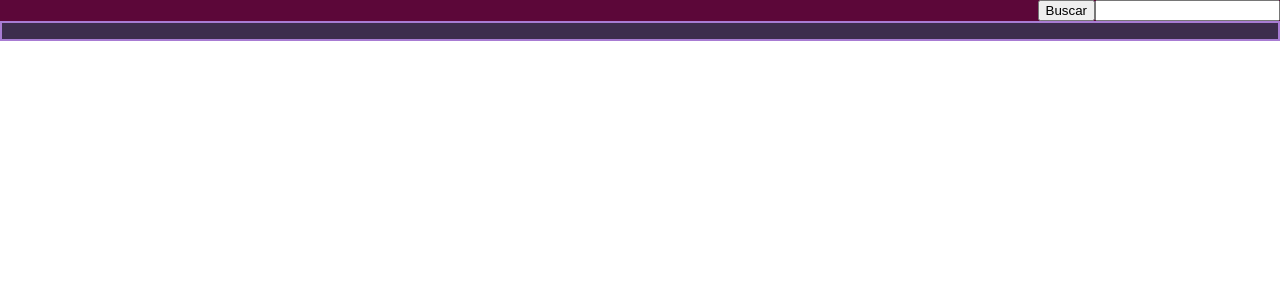
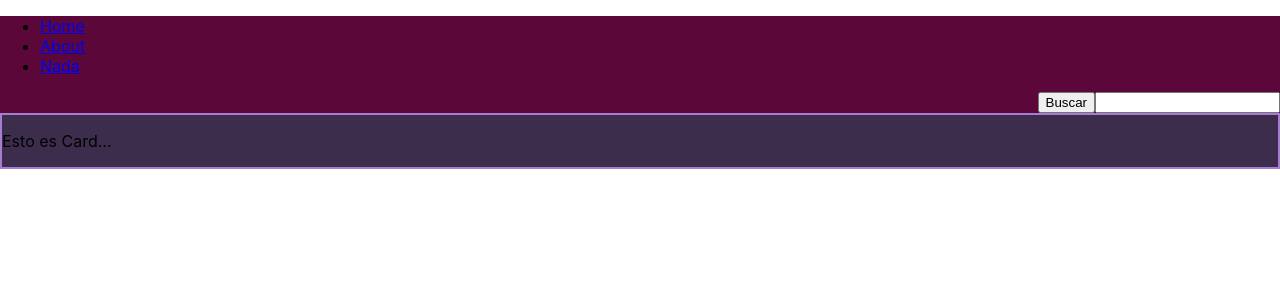
Before and after one commit to Lautaro261/rick-and-morty-2, a React (Create React App) app: page /home in a window 1280 px wide. Shown: the top 300 px of the page. Built offline with nearby package versions, Linux system fonts and the light colour scheme.

Commit message:
nuevas ruta /about, /detail:id con sus componentes. sin css

```diff
--- a/package.json
+++ b/package.json
@@ -6,6 +6,7 @@
     "@testing-library/jest-dom": "^5.16.5",
     "@testing-library/react": "^13.4.0",
     "@testing-library/user-event": "^13.5.0",
+    "axios": "^1.3.4",
     "react": "^18.2.0",
     "react-dom": "^18.2.0",
     "react-redux": "^8.0.5",
--- a/src/App.js
+++ b/src/App.js
@@ -3,6 +3,8 @@ import { Route } from "react-router-dom";
 import style from "./App.module.css";
 import Cards from "./components/Cards/Cards.jsx"
 import NavBar from "./components/NavBar/NavBar.jsx"
+import About from "./components/About/About.jsx"
+import Detail from "./components/Detail/Detail.jsx";
 
 function App() {
 // crea un estado para guardar
@@ -10,12 +12,18 @@ const [characters, setCharacters] = useState([])
 
 // funcion que agrega personajes
 
-function onSearch(character){
-  console.log('me hiciste click')
-  fetch(`https://rickandmortyapi.com/api/character/${character}`)
-  .then((response)=>response.json())
+ function onSearch(id){
+
+/*   if(characters.find((char)=> char.id === id)){
+    return alert('Personaje repetido')
+  } */
+
+
+
+  fetch(`https://rickandmortyapi.com/api/character/${id}`)
+  .then((response)=> {return response.json()})
   .then((data)=>{
-    if(data){
+    if(data.name){
       setCharacters((oldChar)=>[...oldChar, data])
     }else{
       window.alert('No hay personaje con ese ID (app.js)')
@@ -23,6 +31,7 @@ function onSearch(character){
 
   })
 }
+
 
 // funcion que elimina personaje por su id
 
@@ -37,11 +46,19 @@ function onClose(id){
   return (
     <div className={style.App}>
       <Route path='/' >
-      <NavBar onSearch={onSearch}/>
-    </Route>
+       <NavBar onSearch={onSearch}/>
+      </Route>
 
     <Route path='/home'>
       <Cards characters={characters} onClose={onClose}/>
+    </Route>
+
+    <Route path='/about'>
+      <About/>
+    </Route>
+
+    <Route  path='/detail/:id'>
+      <Detail/>
     </Route>
 
 
--- /dev/null
+++ b/src/components/About/About.jsx
@@ -0,0 +1,8 @@
+export default function About(){
+
+    return (
+        <div>
+            <p>Esto es about</p>
+        </div>
+    )
+}
--- a/src/components/Card/Card.jsx
+++ b/src/components/Card/Card.jsx
@@ -1,11 +1,14 @@
 import style from './Card.module.css'
+import {Link} from 'react-router-dom'
 
 export default function Card ({id, name, species, gender,image, onClose}){
 
     return (
         <div className={style.card}>
             <button onClick={()=>onClose(id)} className={style.botonCruz}>X</button>
+            <Link to={`/detail/${id}`}>
             <h2>{name}</h2>
+            </Link>
             <p>species:{species}</p>
             <p>gender: {gender}</p>
             <img src={image} alt='img'/>
--- a/src/components/Cards/Cards.jsx
+++ b/src/components/Cards/Cards.jsx
@@ -6,6 +6,7 @@ export default function Cards ({characters, onClose}){ /* ARRAY [{},{},{}] con o
 
     return (
         <div className={style.cards}>
+            <p>Esto es Card...</p>
             <ul> {
                 characters.map((char,index)=>{
                     return(
--- a/src/components/Detail/Detail.jsx
+++ b/src/components/Detail/Detail.jsx
@@ -0,0 +1,70 @@
+import { useParams } from "react-router-dom"
+import { useEffect, useState } from "react"
+
+
+export default function Detail (){
+const {id} = useParams()
+const [character, setCharacter]= useState({})
+
+useEffect(()=>{
+    fetch(`https://rickandmortyapi.com/api/character/${id}`)
+    .then((response)=>{ return response.json()})
+    .then((char)=>{
+        if(char.name){
+            setCharacter(char)
+        }else{
+            window.alert('No hay personaje con ese id')
+        }
+    })
+    .catch((err)=>{
+        window.alert('No hya personaje con ese id')
+    });
+    return setCharacter({})
+},[id])
+
+/* const {name, status,species,gender,image, origin} = character  */
+    return (
+        <div>
+            {character.name? (
+                    <>
+                    <p>esto es Detail de {id}</p>
+                    <p>name: {character.name}</p>
+                    <p>estado: {character.status}</p>
+                    <p>especie: {character.species}</p>
+                    <p>genero: {character.gender}</p>
+                    <p>origne: {character.origin?.name}</p>
+                    <img src={character.image} alt='img'/>
+                    </>
+                ):(
+                    <h4>Loading...</h4>
+                )
+            }
+
+
+        </div>
+    )
+}
+
+
+/* {
+"id": 80,
+"name": "Creepy Little Girl",
+"status": "Alive",
+"species": "Human",
+"type": "",
+"gender": "Female",
+"origin": {
+"name": "unknown",
+"url": ""
+},
+"location": {
+"name": "Mr. Goldenfold's dream",
+"url": "https://rickandmortyapi.com/api/location/18"
+},
+"image": "https://rickandmortyapi.com/api/character/avatar/80.jpeg",
+"episode": [
+"https://rickandmortyapi.com/api/episode/2"
+],
+"url": "https://rickandmortyapi.com/api/character/80",
+"created": "2017-11-30T14:20:35.772Z"
+} */
--- a/src/components/NavBar/NavBar.jsx
+++ b/src/components/NavBar/NavBar.jsx
@@ -1,9 +1,21 @@
-import SearchBar from "../Search Bar/SearchBar"
+import {Link} from 'react-router-dom'
+import SearchBar from "../SearchBar/SearchBar"
 import style from './NavBar.module.css'
 
 export default function NavBar ({onSearch}){
     return(
         <div className={style.navbar}>
+            <ul>
+                <li>
+                    <Link to='/home'>Home</Link>
+                </li>
+                <li>
+                    <Link to='/about'>About</Link>
+                </li>
+                <li>
+                    <Link to='/'>Nada</Link>
+                </li>
+            </ul>
             <SearchBar onSearch={onSearch}/>
         </div>
     )
--- a/src/components/Search Bar/SearchBar.jsx
+++ b/src/components/SearchBar/SearchBar.jsx
@@ -12,7 +12,11 @@ export default function SearchBar ({onSearch}){
 
     return (
         <div className={style.searchbar}>
-            <input type='search ' onChange={handlerChange} value={id}></input>
+            <input
+            type='search'
+            onChange={handlerChange}
+            value={id}
+            ></input>
             <button onClick={()=>onSearch(id) }>Buscar</button>
         </div>
     )
```
Also changed, not shown: src/components/SearchBar/SearchBar.module.css (renamed from src/components/Search Bar/SearchBar.module.css), 2 other files (tests, documents, lock files or other folders).
